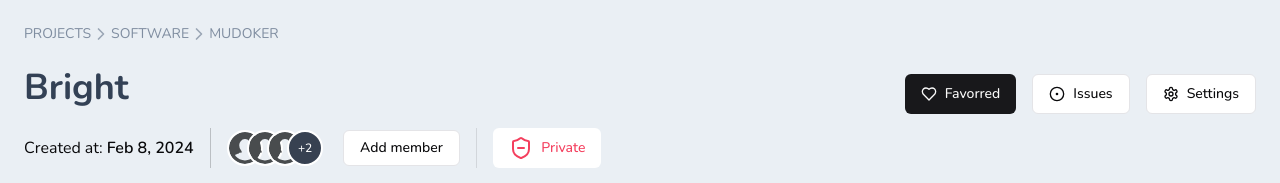
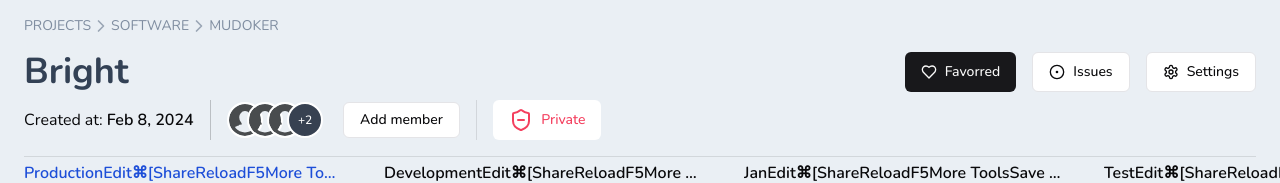
Before and after one commit to zenbright/Bright_FE, a React (Vite) app: page / in a window 1280 px wide. Shown: the top 183 px of the page. Built offline with nearby package versions, Linux system fonts and the light colour scheme.

Commit message:
refactor: fix padding ui

```diff
--- a/src/features/project/components/ProjectBreadCrumbs.jsx
+++ b/src/features/project/components/ProjectBreadCrumbs.jsx
@@ -4,7 +4,7 @@ import {ChevronRight} from 'lucide-react';
 
 const ProjectBreadCrumbs = ({projectType = 'Software', projectOwner = 'MUDOKER'}) => {
   return (
-    <div className="flex items-center py-4 text-slate-500/60 text-sm">
+    <div className="flex items-center py-2 text-slate-500/60 text-sm">
       <button className="text-slate-500/80 hover:text-gray-500 focus:outline-none">
         PROJECTS
       </button>
--- a/src/features/project/components/projectManagementPage.jsx
+++ b/src/features/project/components/projectManagementPage.jsx
@@ -31,7 +31,7 @@ export const Page = () => {
         <ProjectBreadCrumbs projectType='SOFTWARE' projectOwner='MUDOKER' />
 
         <div className=' flex justify-between items-center'>
-          <h1 className='text-4xl font-bold text-slate-700 mb-5 mt-2'>
+          <h1 className='text-4xl font-bold text-slate-700 mb-2 mt-2'>
             Bright
           </h1>
 
```
